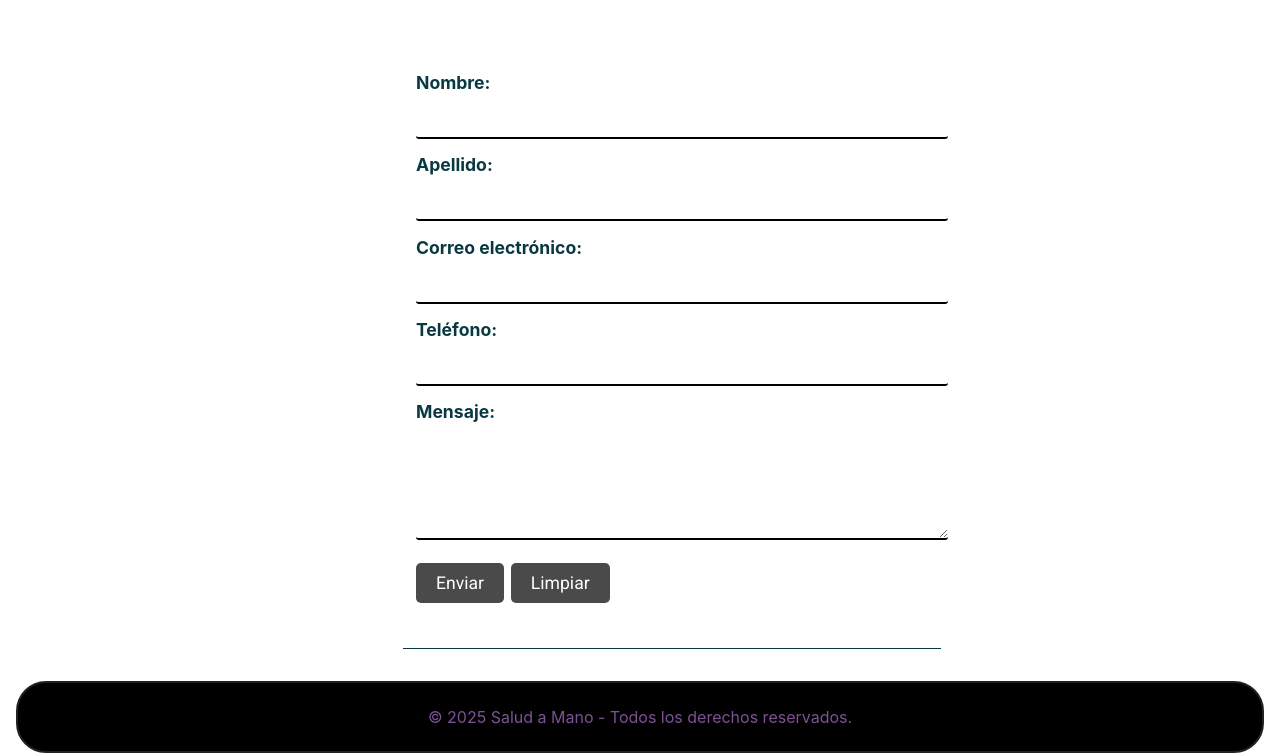
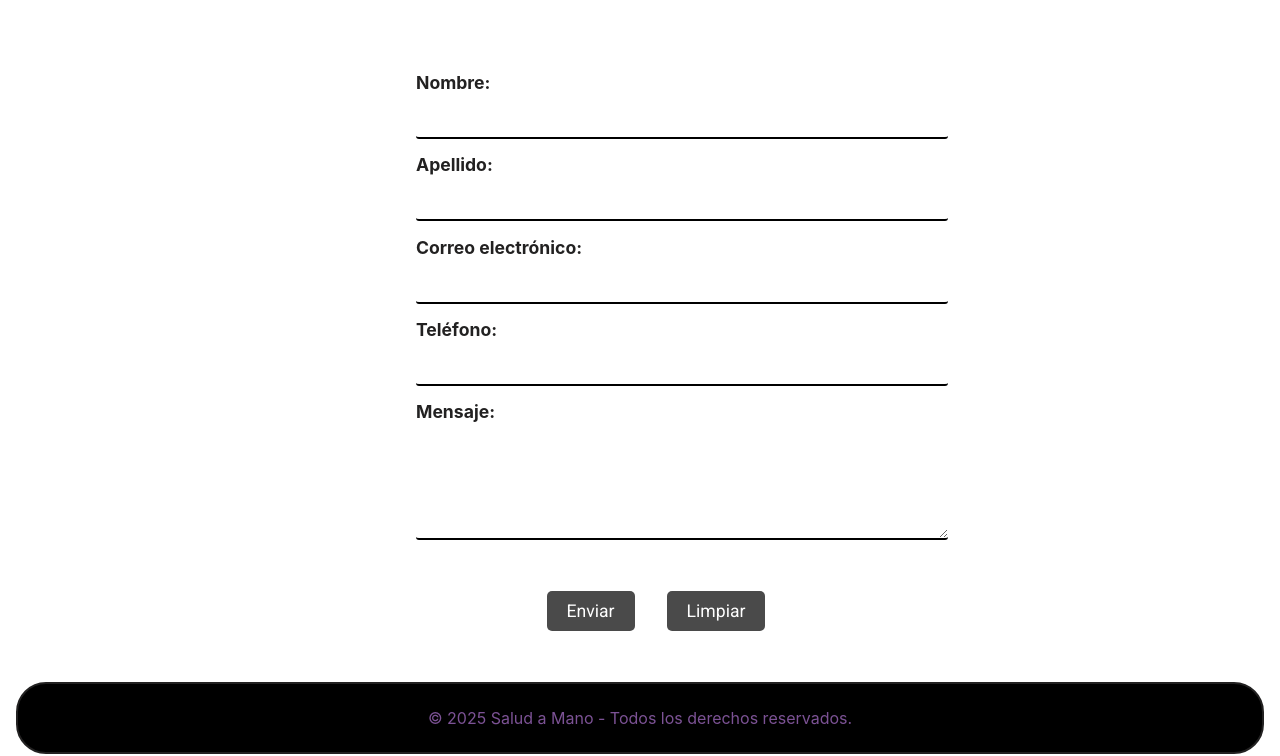
Before and after one commit to FabSignal/SaludAMano, a plain HTML site: page contact.html in a window 1280 px wide. Shown: the part 212-968 px from the top of the page. Drawn offline with Linux system fonts and the light colour scheme.

Commit message:
arreglos
arreglos en css

```diff
--- a/assets/css/style.css
+++ b/assets/css/style.css
@@ -490,14 +490,14 @@
     margin-left: 5%;
     padding: 1%;
     text-align: justify;
-    border-bottom: #083840 1px solid;
+    border-bottom: --primary-dark 1px solid;
     line-height: 2rem;
   }
 
   label {
     font-size: 1.1rem;
     font-weight: bold;
-    color:#083840;
+    color: var(--primary-medium);
     margin-top: 1%;
     display: inline-block;
   }
@@ -513,11 +513,11 @@
     border-right: none;
     border-bottom: var(--primary-dark) 2.5px solid;
     background-color: transparent;
-    color: #083840;
+    color: var(--hero-gradient-start);
   }
 
   .input:hover{
-    border-color: var(--primary-light);
+    border-color: var(--neutral-medium);
     transition: background-color 0.3s;
   }
 
@@ -533,7 +533,18 @@
     margin-top: 2%;
 
   }
+
+  .botones{
+    display: flex;
+    justify-content: center;
+    align-items: center;
+    flex-direction: row;
+    flex-wrap: wrap;
+    gap: 2rem;
+    margin-top: 4%;
+  }
+
   .button:hover {
-    background-color: var(--primary-light);
+    background-color: var(--card-background-1);
     transition: 0.3s ease;
   }
```
